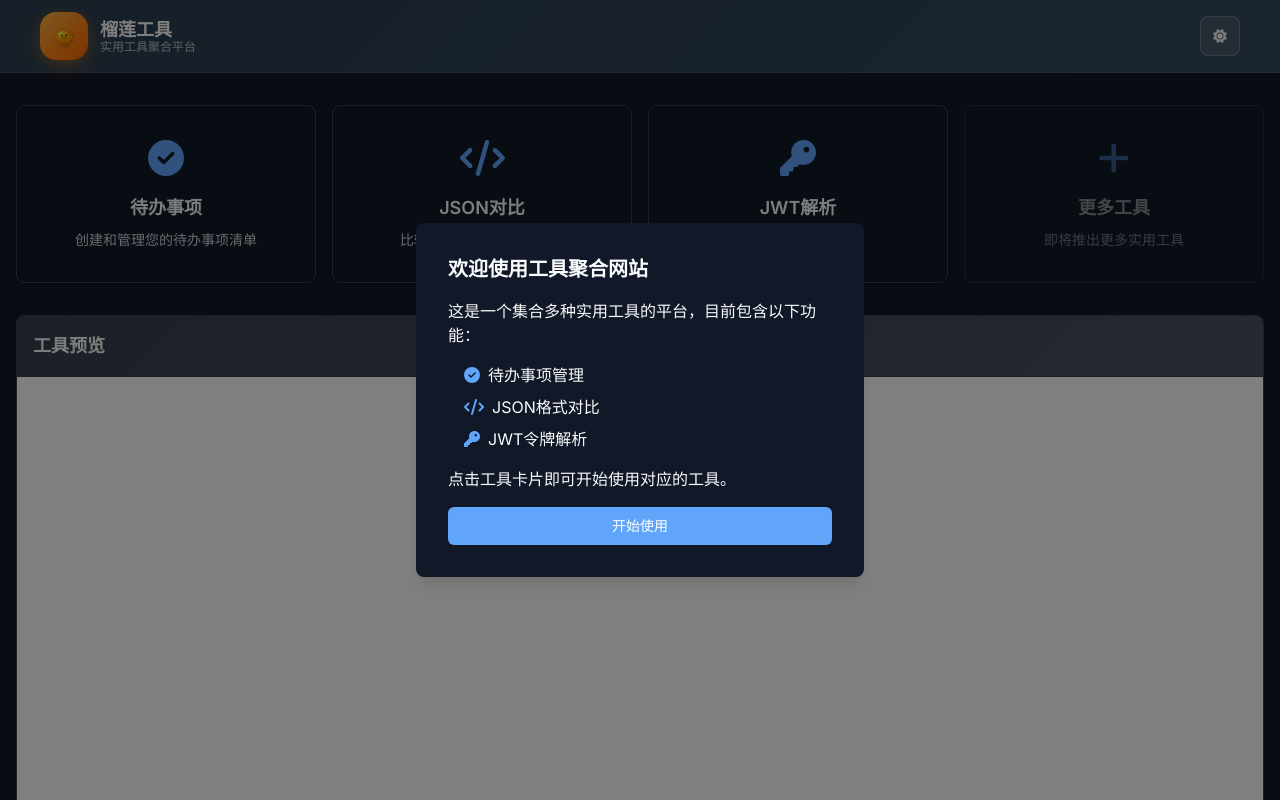
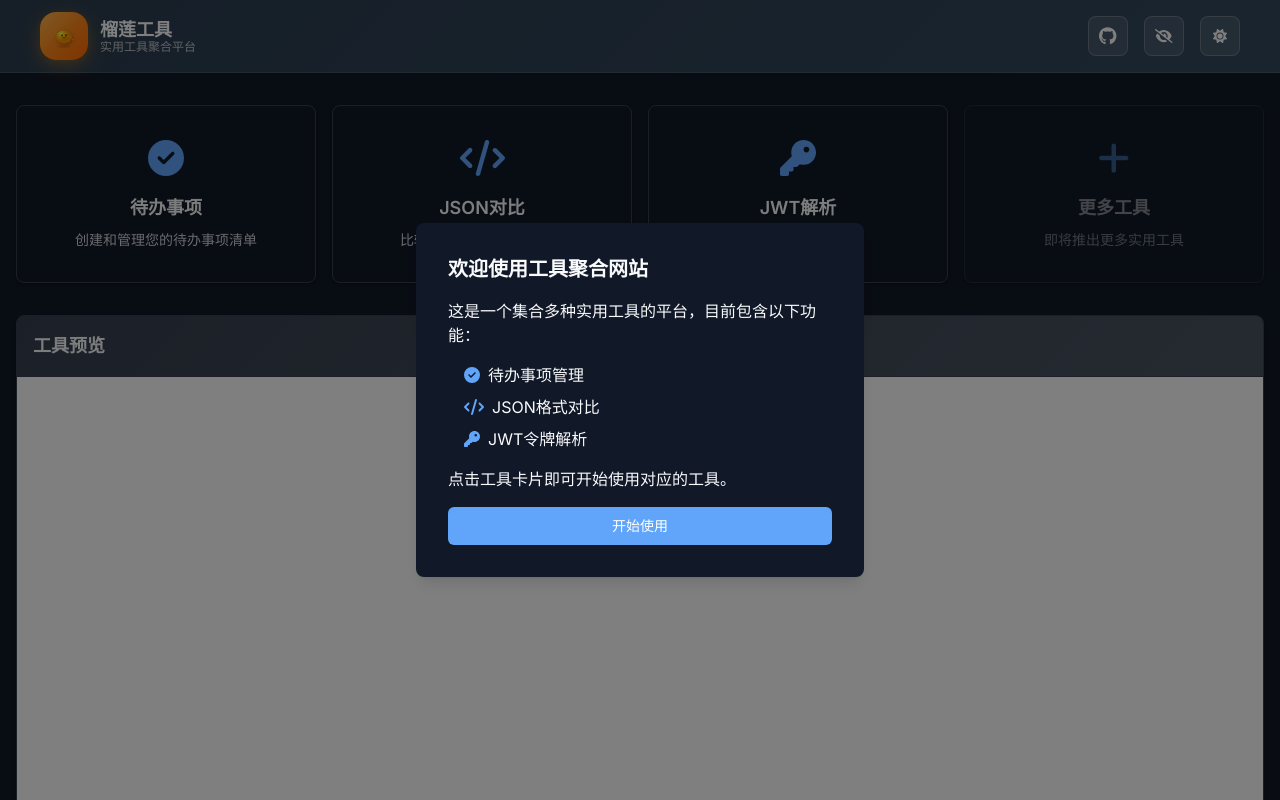
Before and after one commit to wupinshuo/durian-tools, a Next.js app: page / in a window 1280 px wide. Shown: the top 800 px of the page. Built offline with nearby package versions, Linux system fonts and the light colour scheme.

Commit message:
feat(导航栏): 添加GitHub链接和Logo显示切换功能

```diff
--- a/package.json
+++ b/package.json
@@ -23,6 +23,7 @@
   "dependencies": {
     "@opennextjs/cloudflare": "^1.1.0",
     "@fortawesome/fontawesome-svg-core": "^6.7.2",
+    "@fortawesome/free-brands-svg-icons": "^6.7.2",
     "@fortawesome/free-solid-svg-icons": "^6.7.2",
     "@fortawesome/react-fontawesome": "^0.2.2",
     "next": "15.4.2",
--- a/src/app/globals.css
+++ b/src/app/globals.css
@@ -130,6 +130,39 @@
     @apply flex items-center gap-4;
   }
 
+  .github-link {
+    @apply flex items-center justify-center w-10 h-10 rounded-lg transition-all duration-200 no-underline;
+    background: rgba(0, 0, 0, 0.05);
+    border: 1px solid rgba(0, 0, 0, 0.1);
+    color: var(--text);
+  }
+
+  .github-link:hover {
+    background: rgba(0, 0, 0, 0.1);
+    transform: translateY(-1px);
+    color: var(--text);
+  }
+
+  .github-icon {
+    @apply text-lg;
+  }
+
+  .logo-toggle-btn {
+    @apply flex items-center justify-center w-10 h-10 rounded-lg transition-all duration-200;
+    background: rgba(0, 0, 0, 0.05);
+    border: 1px solid rgba(0, 0, 0, 0.1);
+    color: var(--text);
+  }
+
+  .logo-toggle-btn:hover {
+    background: rgba(0, 0, 0, 0.1);
+    transform: translateY(-1px);
+  }
+
+  .toggle-icon {
+    @apply text-sm;
+  }
+
   .theme-toggle-btn {
     @apply flex items-center justify-center w-10 h-10 rounded-lg transition-all duration-200;
     background: rgba(0, 0, 0, 0.05);
@@ -162,6 +195,27 @@
 
   .dark .durian-subtitle {
     color: rgba(255, 255, 255, 0.7);
+  }
+
+  .dark .github-link {
+    background: rgba(255, 255, 255, 0.1);
+    border: 1px solid rgba(255, 255, 255, 0.2);
+    color: #ffffff;
+  }
+
+  .dark .github-link:hover {
+    background: rgba(255, 255, 255, 0.2);
+    color: #ffffff;
+  }
+
+  .dark .logo-toggle-btn {
+    background: rgba(255, 255, 255, 0.1);
+    border: 1px solid rgba(255, 255, 255, 0.2);
+    color: #ffffff;
+  }
+
+  .dark .logo-toggle-btn:hover {
+    background: rgba(255, 255, 255, 0.2);
   }
 
   .dark .theme-toggle-btn {
--- a/src/components/layout/Navbar.tsx
+++ b/src/components/layout/Navbar.tsx
@@ -5,11 +5,18 @@ import Image from "next/image";
 import { useTheme } from "next-themes";
 import { useEffect, useState } from "react";
 import { FontAwesomeIcon } from "@fortawesome/react-fontawesome";
-import { faMoon, faSun } from "@fortawesome/free-solid-svg-icons";
+import {
+  faMoon,
+  faSun,
+  faEye,
+  faEyeSlash,
+} from "@fortawesome/free-solid-svg-icons";
+import { faGithub } from "@fortawesome/free-brands-svg-icons";
 
 export default function Navbar() {
   const { theme, setTheme } = useTheme();
   const [mounted, setMounted] = useState(false);
+  const [showLogo, setShowLogo] = useState(true);
 
   // 在组件挂载后才渲染主题切换按钮，避免水合不匹配
   useEffect(() => {
@@ -20,9 +27,18 @@ export default function Navbar() {
     setTheme(theme === "dark" ? "light" : "dark");
   };
 
+  const toggleLogo = () => {
+    setShowLogo(!showLogo);
+  };
+
   return (
     <nav className="durian-navbar">
-      <div className="container flex justify-between items-center">
+      <div
+        className={`container flex items-center ${
+          showLogo ? "justify-between" : "justify-center"
+        }`}
+      >
+        {showLogo && (
           <Link href="/" className="durian-brand">
             <div className="durian-logo">
               <Image
@@ -38,7 +54,30 @@ export default function Navbar() {
               <span className="durian-subtitle">实用工具聚合平台</span>
             </div>
           </Link>
+        )}
         <div className="navbar-nav">
+          <a
+            href="https://github.com/wupinshuo/durian-tools"
+            target="_blank"
+            rel="noopener noreferrer"
+            className="github-link"
+            aria-label="访问GitHub仓库"
+          >
+            <FontAwesomeIcon icon={faGithub} className="github-icon" />
+          </a>
+          <button
+            type="button"
+            className="logo-toggle-btn"
+            onClick={toggleLogo}
+            aria-label={showLogo ? "隐藏Logo" : "显示Logo"}
+          >
+            {mounted && (
+              <FontAwesomeIcon
+                icon={showLogo ? faEyeSlash : faEye}
+                className="toggle-icon"
+              />
+            )}
+          </button>
           <button
             type="button"
             className="theme-toggle-btn"
```
Also changed, not shown: 2 other files (tests, documents, lock files or other folders). Lines whose indentation alone changed are shown as unchanged.
